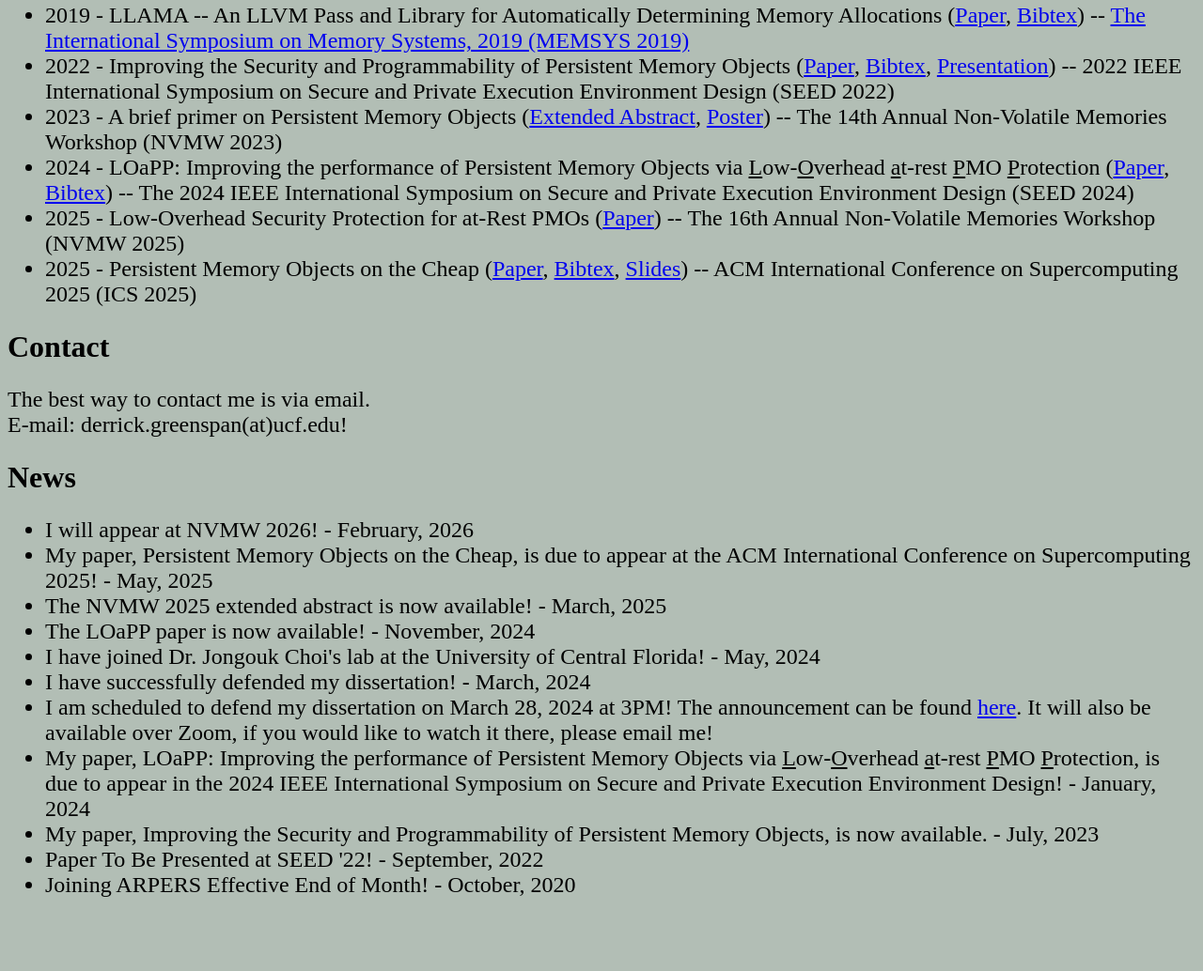
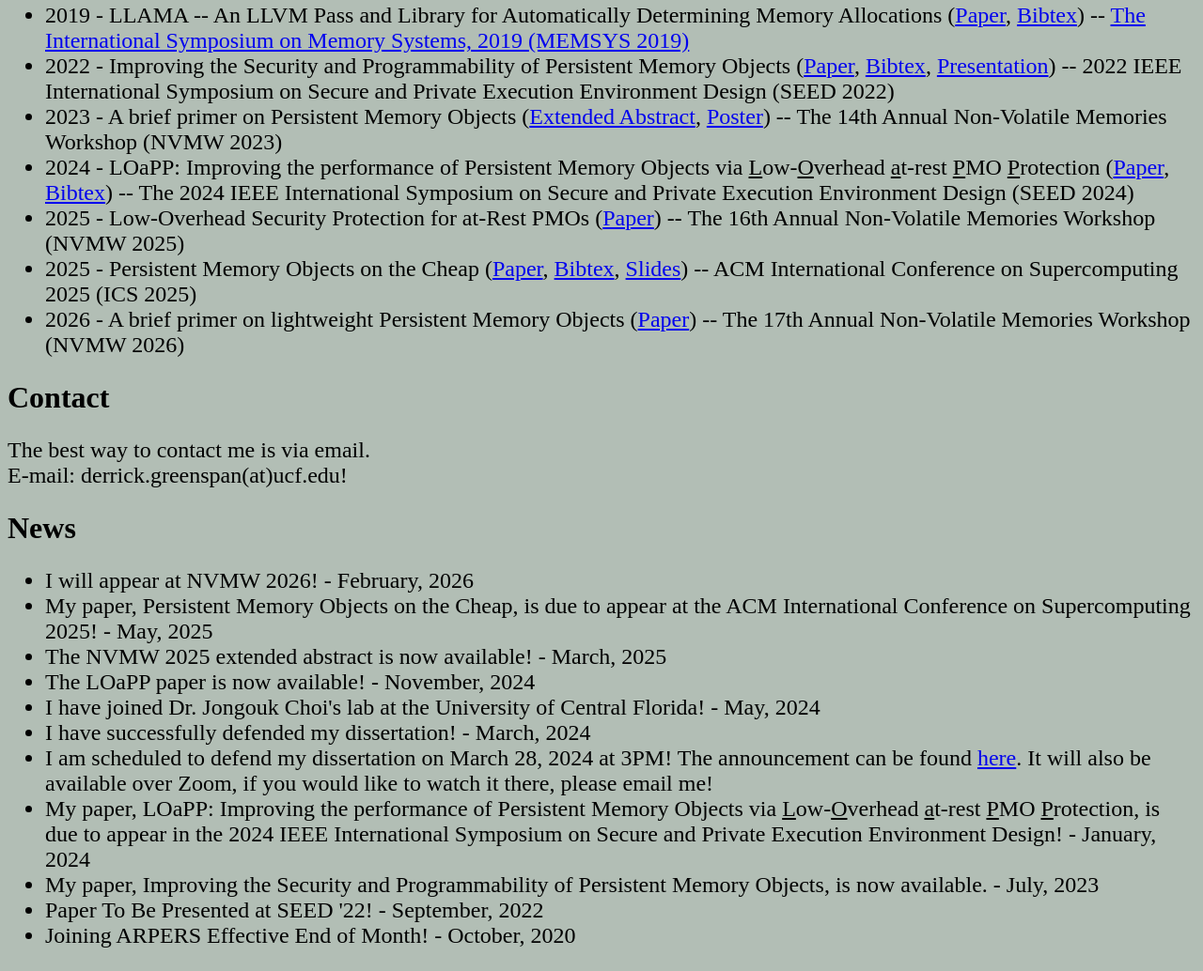
Before and after one commit to derrickgreenspan/derrickgreenspan.github.io, a plain HTML site: page index.html in a window 1280 px wide. Shown: the part 986-2020 px from the top of the page at 94% size. Before the commit the page ends 1966 px from the top, so only its background shows below. Drawn offline with Linux system fonts and the light colour scheme.

Commit message:
Update index.html

```diff
--- a/index.html
+++ b/index.html
@@ -38,10 +38,12 @@
          <li>2024 - LOaPP: Improving the performance of Persistent Memory Objects via <u>L</u>ow-<u>O</u>verhead <u>a</u>t-rest <u>P</u>MO <u>P</u>rotection (<a href=LOaPP.pdf>Paper</a>, <a href=loapp_bibtex.txt>Bibtex</a>) -- The 2024 IEEE International Symposium on Secure and Private Execution Environment Design (SEED 2024) </li>
          <li>2025 - Low-Overhead Security Protection for at-Rest PMOs (<a href=NVMW2025.pdf>Paper</a>) -- The 16th Annual Non-Volatile Memories Workshop (NVMW 2025) </li>
          <li>2025 - Persistent Memory Objects on the Cheap (<a href=ICS_2025_LPMO.pdf>Paper</a>, <a href=lpmo_bibtex.txt>Bibtex</a>, <a href=ICS_2025_LPMO_Slides.pdf>Slides</a>) -- ACM International Conference on Supercomputing 2025 (ICS 2025) </li>
+         <li>2026 - A brief primer on lightweight Persistent Memory Objects (<a href=nvmw2026-final92.pdf>Paper</a>) -- The 17th Annual Non-Volatile Memories Workshop (NVMW 2026) </li>
        </ul>
       </font>
     </header>
       <header>
+
    <!-- TODO  <h1>Employment History</h1>
       <font size="+2">
        <ul>
```
